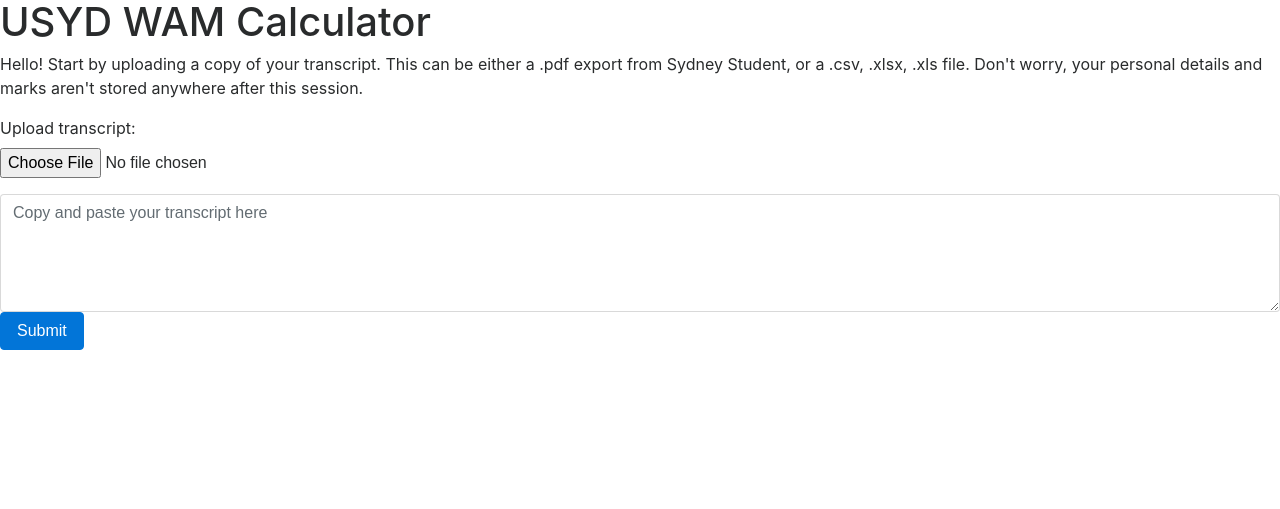
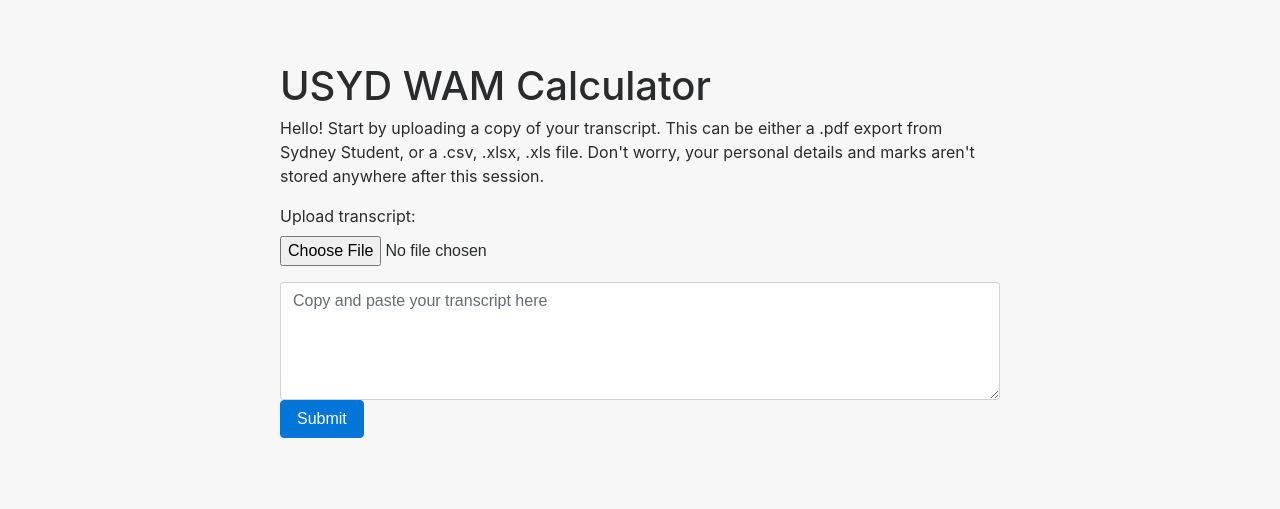
Before and after one commit to invinceyble/wam-calc, a Flask app: page / in a window 1280 px wide. Shown: the top 509 px of the page. Run offline with Flask 2, Linux system fonts and the light colour scheme; some libraries are stand-ins or nearby versions.

Commit message:
Add css so it looks less crappy

```diff
--- /dev/null
+++ b/static/style.css
@@ -0,0 +1,13 @@
+ * {
+  box-sizing: border-box;
+  font-family: -apple-system, BlinkMacSystemFont, 'HelveticaNeue', sans-serif;
+  margin: 0;
+  padding: 0;
+}
+body{
+  background-color: rgb(247, 247, 247);
+}
+section {
+  width: 720px;
+  margin: 64px auto;
+}
--- a/templates/index.html
+++ b/templates/index.html
@@ -4,14 +4,14 @@
         <!-- Required meta tags -->
         <meta charset="utf-8">
         <meta name="viewport" content="width=device-width, initial-scale=1, shrink-to-fit=no">
-
         <link rel="stylesheet" href="https://maxcdn.bootstrapcdn.com/bootstrap/4.0.0-alpha.6/css/bootstrap.min.css" integrity="sha384-rwoIResjU2yc3z8GV/NPeZWAv56rSmLldC3R/AZzGRnGxQQKnKkoFVhFQhNUwEyJ" crossorigin="anonymous">
-        <!-- <link rel="stylesheet" href="css/style.css"> -->
+        <link rel="stylesheet" href="{{ url_for('static', filename='style.css') }}">
         <meta name="description" content="USYD WAM Calculator">
         <meta name="author" content="invinceyble">
         <title>WAM Calculator</title>
     </head>
     <body>
+        <section>
             <h1>USYD WAM Calculator</h1>
             <p>Hello! Start by uploading a copy of your transcript. This can be either a .pdf export from Sydney Student, or a .csv, .xlsx, .xls file. Don't worry, your personal details and marks aren't stored anywhere after this session. </p>
 
@@ -25,6 +25,7 @@
                     <input type="submit" class="btn btn-primary mb-2">
                 </div>
             </form>
+        </section>
 
         <!-- Bootstrap scripts -->
         <script src="https://code.jquery.com/jquery-3.1.1.slim.min.js" integrity="sha384-A7FZj7v+d/sdmMqp/nOQwliLvUsJfDHW+k9Omg/a/EheAdgtzNs3hpfag6Ed950n" crossorigin="anonymous"></script>
```
Also changed, not shown: templates/results.html (+7 -4 lines), css/style.css (deleted), 1 other file. Lines whose indentation alone changed are shown as unchanged.
